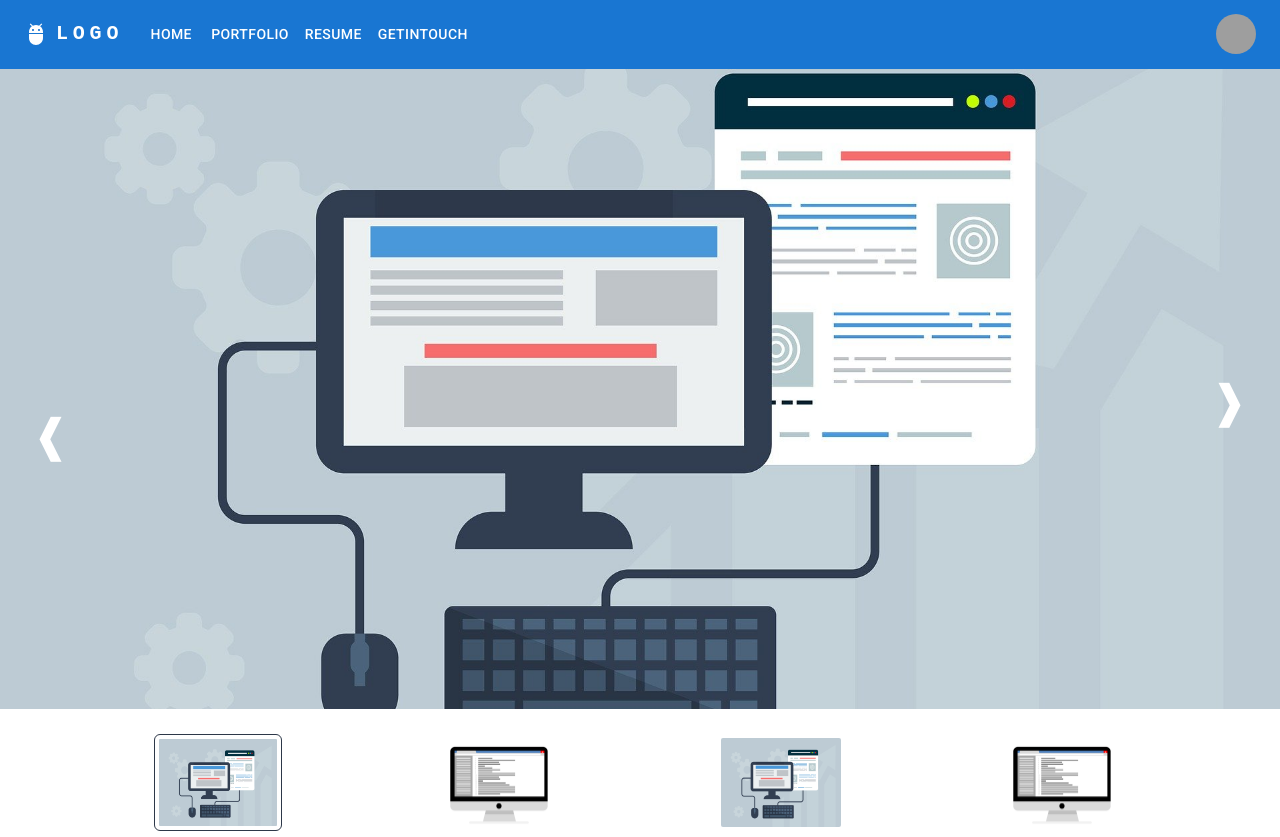
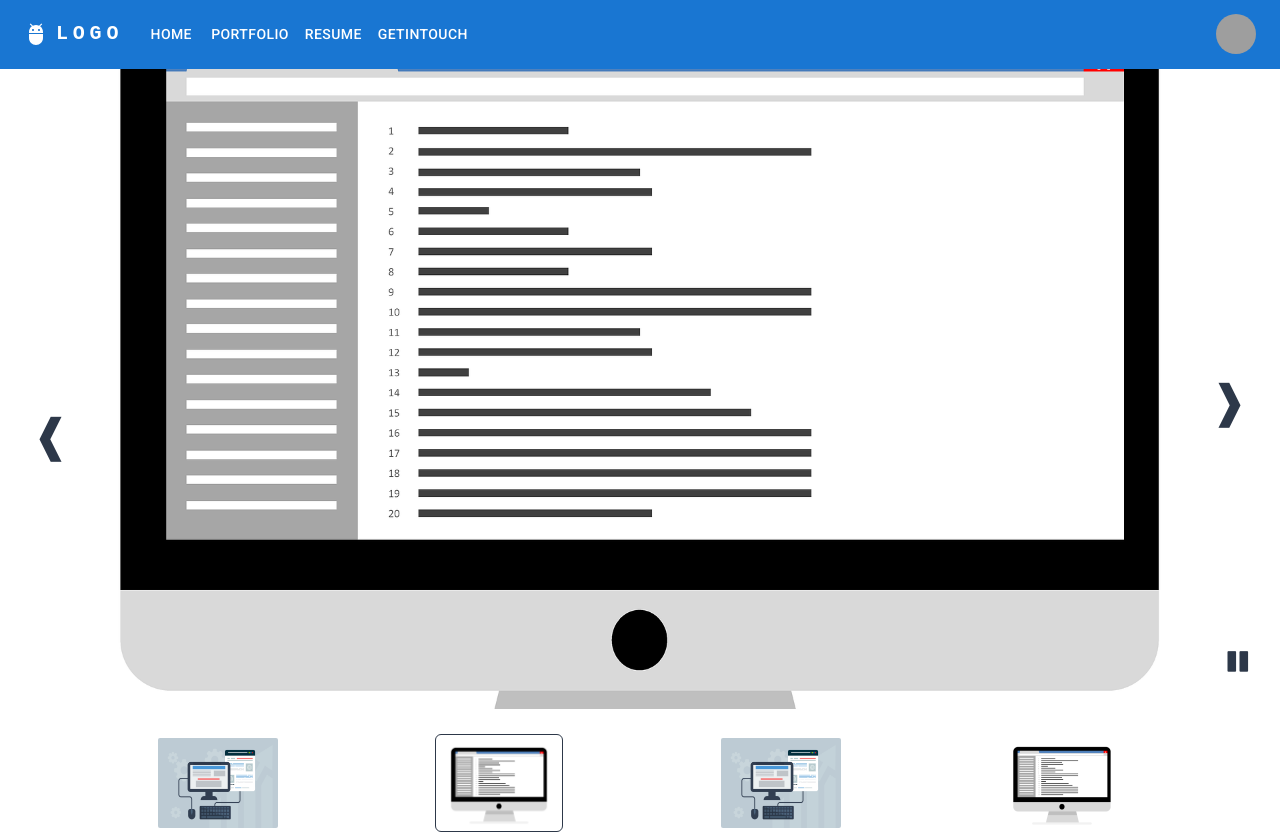
Before and after one commit to rosen777/rtoshev, a React (Create React App) app: page / in a window 1280 px wide. Built offline with nearby package versions, Linux system fonts and the light colour scheme; grey boxes are pictures that could not be loaded; the HTML template or start-up script is replaced by a standard one.

Commit message:
Added a slider that changes every four seconds and a play / pause button

```diff
--- /dev/null
+++ b/babel.config.js
@@ -0,0 +1,3 @@
+module.exports = function (api) {
+  return {};
+};
--- a/public/index.html
+++ b/public/index.html
@@ -7,14 +7,19 @@
     <meta name="theme-color" content="#000000" />
     <meta
       name="description"
-      content="Web site created using create-react-app"
-    />
+      content="Web site created using create-react-app" />
     <link rel="apple-touch-icon" href="%PUBLIC_URL%/logo192.png" />
     <!--
       manifest.json provides metadata used when your web app is installed on a
       user's mobile device or desktop. See https://developers.google.com/web/fundamentals/web-app-manifest/
     -->
     <link rel="manifest" href="%PUBLIC_URL%/manifest.json" />
+    <!--
+      Font Awesome Icons
+    -->
+    <link
+      rel="stylesheet"
+      href="https://cdnjs.cloudflare.com/ajax/libs/font-awesome/4.7.0/css/font-awesome.min.css" />
     <!--
       Notice the use of %PUBLIC_URL% in the tags above.
       It will be replaced with the URL of the `public` folder during the build.
@@ -27,8 +32,7 @@
     <title>Rosen Toshev's Portfolio Website</title>
     <link
       rel="stylesheet"
-      href="https://fonts.googleapis.com/css?family=Roboto:300,400,500,700&display=swap"
-    />
+      href="https://fonts.googleapis.com/css?family=Roboto:300,400,500,700&display=swap" />
   </head>
   <body>
     <noscript>You need to enable JavaScript to run this app.</noscript>
--- a/src/components/ImageSlider/index.tsx
+++ b/src/components/ImageSlider/index.tsx
@@ -1,4 +1,11 @@
-import { useState } from "react";
+import {
+  useState,
+  useEffect,
+  useCallback,
+  ChangeEvent,
+  MouseEvent,
+  MouseEventHandler,
+} from "react";
 import { MainImage } from "../MainImage";
 import { Thumbnail } from "../Thumbnail";
 import "./ImageSlider.css";
@@ -12,7 +19,7 @@ type ImageSliderProps = {
 
 export const ImageSlider: React.FC<ImageSliderProps> = ({ slides }) => {
   const [currentIndex, setCurrentIndex] = useState(0);
-  const [selectedThumbnail, setSelectedThumbnail] = useState(false);
+  const [slideChange, setSlideChange] = useState(true);
 
   const dotsContainerStyles = {
     display: "flex",
@@ -41,6 +48,24 @@ export const ImageSlider: React.FC<ImageSliderProps> = ({ slides }) => {
     setCurrentIndex(slideIndex);
   };
 
+  const handleSlideChangeInterval = (
+    event: MouseEvent<HTMLElement>,
+    isChanged: any
+  ) => {
+    setSlideChange(isChanged);
+  };
+
+  useEffect(() => {
+    let interval: ReturnType<typeof setInterval>;
+    if (slideChange) {
+      interval = setInterval(() => {
+        goToNext();
+      }, 4000);
+    }
+
+    return () => clearInterval(interval);
+  }, [slideChange, goToNext]);
+
   return (
     <div>
       <div
@@ -51,7 +76,7 @@ export const ImageSlider: React.FC<ImageSliderProps> = ({ slides }) => {
           left: "32px",
           fontSize: "45px",
           zIndex: 1,
-          color: currentIndex === 1 ? "#2D3849" : "#fff",
+          color: currentIndex === 1 || currentIndex === 3 ? "#2D3849" : "#fff",
           cursor: "pointer",
         }}
         onClick={goToPrevious}>
@@ -64,12 +89,33 @@ export const ImageSlider: React.FC<ImageSliderProps> = ({ slides }) => {
           transform: "translate(0, -50%)",
           right: "32px",
           fontSize: "45px",
-          color: currentIndex === 1 ? "#2D3849" : "#fff",
+          color: currentIndex === 1 || currentIndex === 3 ? "#2D3849" : "#fff",
           zIndex: 1,
           cursor: "pointer",
         }}
         onClick={goToNext}>
         ❱
+      </div>
+      <div
+        style={{
+          position: "absolute",
+          bottom: "10%",
+          right: "32px",
+          transform: "translate(0, -50%)",
+          fontSize: "45px",
+          color: currentIndex === 1 || currentIndex === 3 ? "#2D3849" : "#fff",
+          zIndex: 1,
+          cursor: "pointer",
+        }}>
+        <i
+          onClick={(e) => handleSlideChangeInterval(e, !slideChange)}
+          className={slideChange ? "fa fa-pause" : "fa fa-play"}
+          style={{
+            fontSize: 24,
+            color:
+              currentIndex === 1 || currentIndex === 3 ? "#2D3849" : "#fff",
+          }}
+        />
       </div>
       <MainImage imageUrl={slides[currentIndex].url} />
       <div className="thumbnailWrapper">
--- a/src/components/MainImage/index.tsx
+++ b/src/components/MainImage/index.tsx
@@ -1,6 +1,5 @@
 import React from "react";
 import Image from "react-bootstrap/Image";
-import styles from "./style.module.css";
 import "./MainImage.css";
 
 type MainImageProps = {
--- a/src/components/Thumbnail/index.tsx
+++ b/src/components/Thumbnail/index.tsx
@@ -21,7 +21,7 @@ export const Thumbnail: React.FC<ThumbnailProps> = ({
 
   return (
     <Image
-      alt="primary image"
+      alt="thumbnail image"
       src={imageUrl}
       thumbnail={true}
       className="thumbnail"
--- a/src/pages/Home/index.tsx
+++ b/src/pages/Home/index.tsx
@@ -39,6 +39,9 @@ const Home = () => {
         onClick={() => navigate("/portfolio")}>
         My Portfolio
       </MaterialButton> */}
+      <div>
+        <Card />
+      </div>
     </Box>
   );
 };
```
